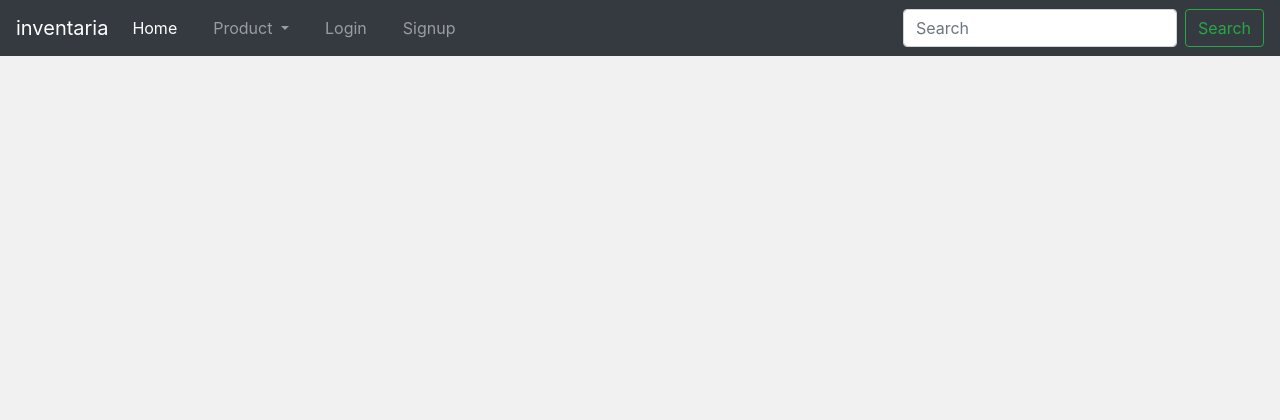
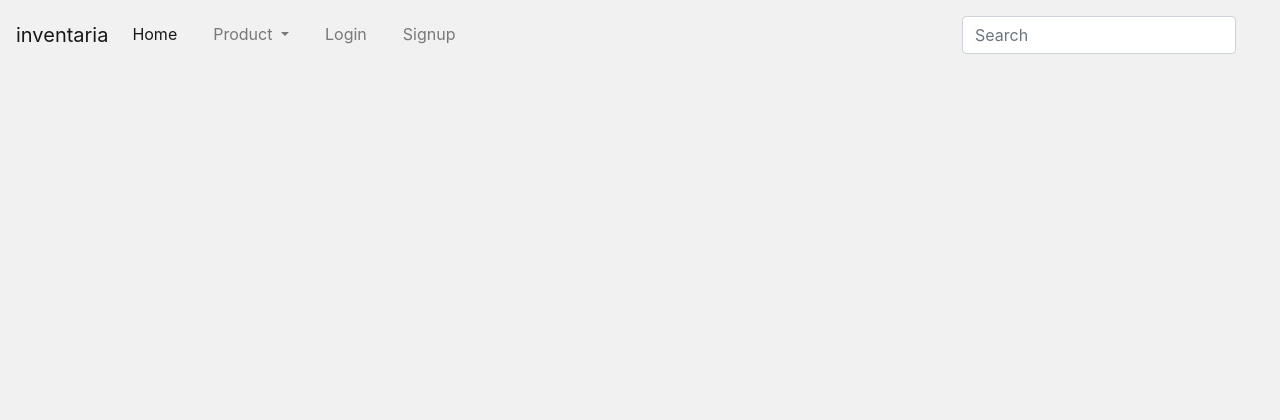
Before and after one commit to sultanfariz/inventaria, a PHP site: page /home.html in a window 1280 px wide. Shown: the top 420 px of the page. Before the commit the page ends 56 px from the top, so only its background shows below. Run offline with PHP 8.4, Linux system fonts and the light colour scheme; some libraries are stand-ins or nearby versions.

Commit message:
modif navbar

```diff
--- a/WWWWWW/home.css
+++ b/WWWWWW/home.css
@@ -1,7 +1,48 @@
 body{
-    background-color: #f1f1f1;
+    background-color: #f1f1f1 !important;
+    height: 1000px;
 }
 
 nav a{
     margin-right: 20px;
 }
+
+i{
+    color: #525252;
+    /* background-color: black; */
+}
+
+.navbarr div ul li a{
+    padding: 10px auto;
+    text-decoration: none;
+    color: black;
+}
+
+.navbarr{
+    background-color: #f1f1f1 !important;
+    color: black !important;
+    height: 70px !important;
+}
+
+.ling::after{
+    content: '';
+    display: block;
+    width: 0;
+    height: 2px;
+    background-color: #525252;
+    transition: width .5s;
+}
+
+.ling:hover::after{
+    width: 100%;
+    transition: width .5s;
+}
+
+.searchinput{
+    width: 0;
+}
+
+
+.search:hover > .searchinput{
+    width: 100%;
+}
--- a/WWWWWW/home.html
+++ b/WWWWWW/home.html
@@ -6,13 +6,16 @@
     <meta name="viewport" content="width=device-width, initial-scale=1, shrink-to-fit=no">
 
     <!-- Bootstrap CSS -->
+    <link rel="stylesheet" href="home.css">
     <link rel="stylesheet" href="https://maxcdn.bootstrapcdn.com/bootstrap/4.0.0/css/bootstrap.min.css" integrity="sha384-Gn5384xqQ1aoWXA+058RXPxPg6fy4IWvTNh0E263XmFcJlSAwiGgFAW/dAiS6JXm" crossorigin="anonymous">
-    <link rel="stylesheet" href="home.css">
+    <link rel="stylesheet" href="../Bootstrap/css/bootstrap.min.css">
+    <link rel="stylesheet" href="../fontawesome/css/all.min.css">
+
 
     <title>Home</title>
   </head>
   <body>
-    <nav class="navbar navbar-expand-lg navbar-dark bg-dark fixed-top" style="background-color: #f1f1f1;">
+    <nav class="navbarr navbar navbar-expand-lg navbar-light  fixed-top" style="background-color: #f1f1f1;">
         <a class="navbar-brand" href="#">inventaria</a>
         <button class="navbar-toggler" type="button" data-toggle="collapse" data-target="#navbarSupportedContent" aria-controls="navbarSupportedContent" aria-expanded="false" aria-label="Toggle navigation">
           <span class="navbar-toggler-icon"></span>
@@ -21,32 +24,39 @@
         <div class="collapse navbar-collapse" id="navbarSupportedContent">
           <ul class="navbar-nav mr-auto">
             <li class="nav-item active">
-              <a class="nav-link" href="#home">Home <span class="sr-only">(current)</span></a>
+              <a class="ling nav-link" href="#home">Home <span class="sr-only">(current)</span></a>
             </li>
             <li class="nav-item dropdown">
               <a class="nav-link dropdown-toggle" href="#" id="navbarDropdown" role="button" data-toggle="dropdown" aria-haspopup="true" aria-expanded="false">
                 Product
               </a>
               <div class="dropdown-menu" aria-labelledby="navbarDropdown">
-                <a class="dropdown-item" href="#">Elektronik</a>
-                <a class="dropdown-item" href="#">Perlengkapan</a>
-                <a class="dropdown-item" href="#">Transportasi</a>
-                <a class="dropdown-item" href="#">Aksesoris</a>
+                <a class="ling dropdown-item" href="#">Elektronik</a>
+                <a class="ling dropdown-item" href="#">Perlengkapan</a>
+                <a class="ling dropdown-item" href="#">Transportasi</a>
+                <a class="ling dropdown-item" href="#">Aksesoris</a>
               </div>
             </li>
             <li class="nav-item">
-                <a class="nav-link" href="login.html">Login</a>
+                <a class="ling nav-link" href="login.html">Login</a>
             </li>
             <li class="nav-item">
-              <a class="nav-link" href="signup.html">Signup</a>
+              <a class="ling nav-link" href="signup.html">Signup</a>
             </li>
           </ul>
           <form class="form-inline my-2 my-lg-0">
-            <input class="form-control mr-sm-2" type="search" placeholder="Search" aria-label="Search">
-            <button class="btn btn-outline-success my-2 my-sm-0" type="submit">Search</button>
+            <input class="searchinput form-control mr-sm-2" type="search" placeholder="Search" aria-label="Search">
+            <!-- <button class="btn btn-outline-success my-2 my-sm-0" type="submit">Search</button> -->
+            <a href="" class="search">
+              <i class="fas fa-search"></i>
+            </a>
           </form>
         </div>
       </nav>
+
+      <div class="container">
+
+      </div>
 
 
 
--- a/WWWWWW/login.html
+++ b/WWWWWW/login.html
@@ -7,6 +7,7 @@
 
     <!-- Bootstrap CSS -->
     <link rel="stylesheet" href="https://maxcdn.bootstrapcdn.com/bootstrap/4.0.0/css/bootstrap.min.css" integrity="sha384-Gn5384xqQ1aoWXA+058RXPxPg6fy4IWvTNh0E263XmFcJlSAwiGgFAW/dAiS6JXm" crossorigin="anonymous">
+    <link rel="stylesheet" href="/Bootstrap/css/bootstrap.min.css">
     <link rel="stylesheet" href="login.css">
     <link rel="stylesheet" href="../fontawesome/css/all.min.css">
 
```
